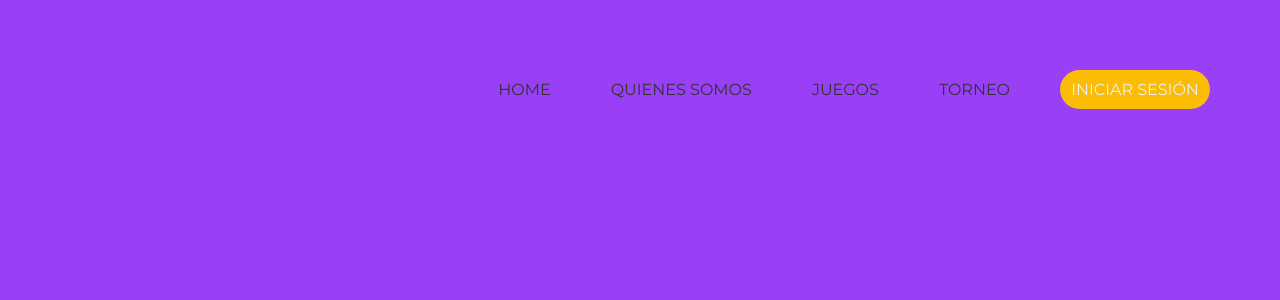
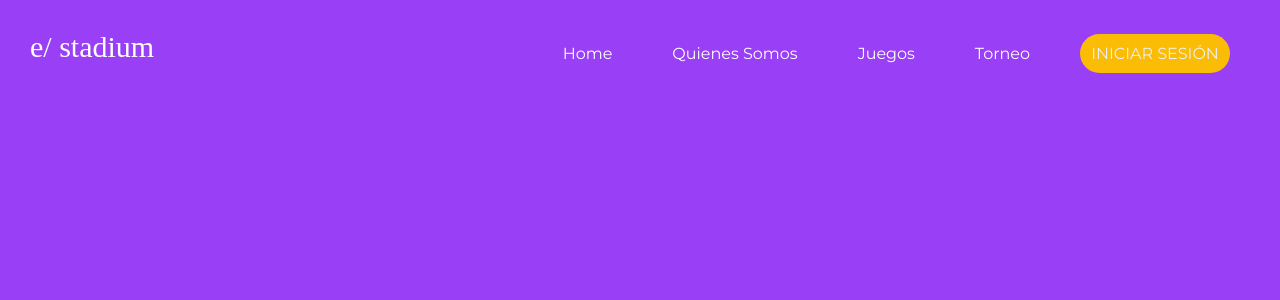
Before and after one commit to No-Country/C8-73-T-RN, a React (Vite) app: page / in a window 1280 px wide. Shown: the top 300 px of the page. Built offline with nearby package versions, Linux system fonts and the light colour scheme.

Commit message:
modificación en hover del navbar

```diff
--- a/src/components/Navbar/Navbar.jsx
+++ b/src/components/Navbar/Navbar.jsx
@@ -3,8 +3,11 @@ import '../../styles/components/navbar/_Navbar.scss'
 const Navbar = () => {
     return (
         <nav>
+        <div className="title">
+            <span>e/ stadium</span>
+        </div>
             <ul class="navigation">
-                <li> <a href="#"> Home</a></li>
+                <li> <a href="#">Home</a></li>
                 <li> <a href="#"> Quienes Somos</a></li>
                 <li> <a href="#"> Juegos</a></li>
                 <li> <a href="#"> Torneo</a></li>
--- a/src/styles/components/navbar/_Navbar.scss
+++ b/src/styles/components/navbar/_Navbar.scss
@@ -26,6 +26,18 @@
     color: $color;
   }
 
+  .title {
+    width: 167px;
+    color: rgba(255,255,255,1);
+    position: relative;
+    top: 0px;
+    left: 0px;
+    font-family: Poppins;
+    font-weight: ExtraBold;
+    font-size: 30px;
+    opacity: 1;
+    text-align: left;
+  }
 
 
   nav {
@@ -38,18 +50,25 @@
   .navigation {
     list-style: none;
     float: right;
-    margin: 20px;
+    // margin: 5px;
+    margin-top: -50px;
 
     li {
       display: inline-block;
       margin: 30px;
       color:white;
 
-    a:link {
-       @include style-link-text($color-text-dark);
-      }
     }
+    :hover{
+        text-decoration: underline 4px;
+        color: $color-secondary;
+    }
+
   }
+
+
+
+
 
   .buttons {
     float: right;
@@ -93,3 +112,21 @@
       background-color: darken($color-tertiary, 15%);
     }
   }
+
+
+  .search {
+    width: 50%;
+    position: relative;
+    display: flex;
+    }
+
+  .searchTerm {
+    width: 100%;
+    border: 3px solid #ffff;
+    border-right: none;
+    padding: 5px;
+    height: 20px;
+    border-radius: 5px 0 0 5px;
+    outline: none;
+    color: $color-text-light;
+  }
```
